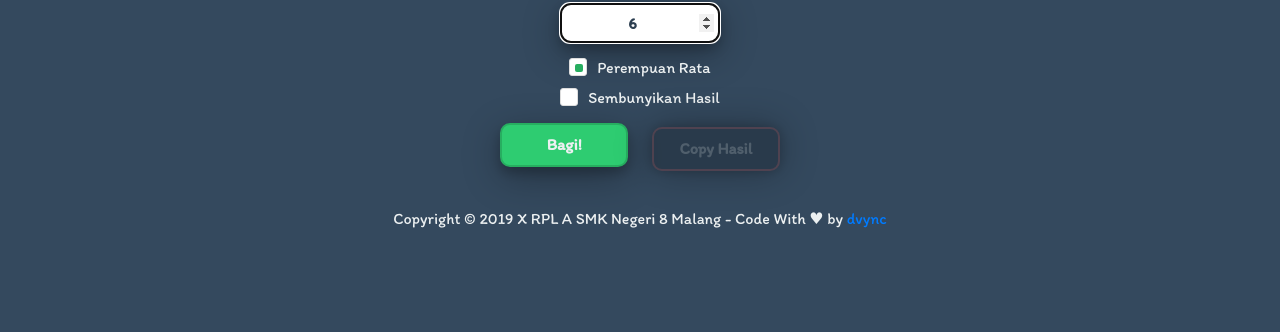
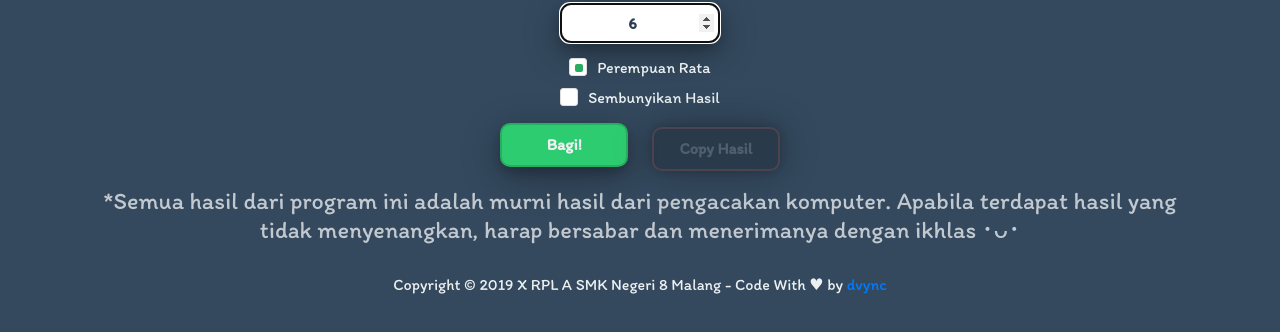
Before and after one commit to tioirawan/bagi-kelompok, a website: page index.html in a window 1280 px wide. Shown: the part 102-434 px from the top of the page. Drawn offline with nearby package versions, Linux system fonts and the light colour scheme; some packages are replaced by stand-ins of ours; a script that the page names is missing.

Commit message:
add something UwU

```diff
--- a/index.html
+++ b/index.html
@@ -30,6 +30,8 @@
   <div class="container">
     <div class="row" id="container">
       <!-- Semua akan ditampilkan disini -->
+      <h4 style="color:rgba(255, 255, 255, 0.7)">*Semua hasil dari program ini adalah murni hasil dari pengacakan
+        komputer. Apabila terdapat hasil yang tidak menyenangkan, harap bersabar dan menerimanya dengan ikhlas ･ᴗ･</h4>
     </div>
   </div>
 
--- a/style/style.css
+++ b/style/style.css
@@ -9,6 +9,7 @@ body {
     background-color: #34495e;
     color: #ecf0f1;
     font-family: 'Itim', cursive;
+    user-select:none;
 }
 
 h1 {
@@ -90,38 +91,8 @@ ul {
 }
 
 .container {
-    padding: 10px 20px;
+    padding: 10px 30px;
 }
-/*
-.row {
-    text-align: center;
-    margin: 20px 10vh 0;
-}
-
-.row:after {
-    content: "";
-    display: table;
-    clear: both;
-}
-
-.col {
-    width: 31%;
-    margin: 10px;
-    float: left;
-    margin: 10px 10px;
-}
-
-@media screen and (max-width: 600px) {
-    .row {
-        margin: 20px 10vh 0;
-    }
-
-    .col {
-        width: 100%;
-        display: block;
-        margin-bottom: 20px;
-    }
-} */
 
 .card {
     box-shadow: 0 4px 8px 0 rgba(0, 0, 0, 0.2);
```
